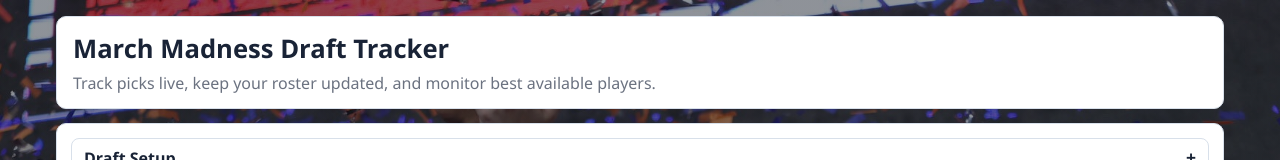
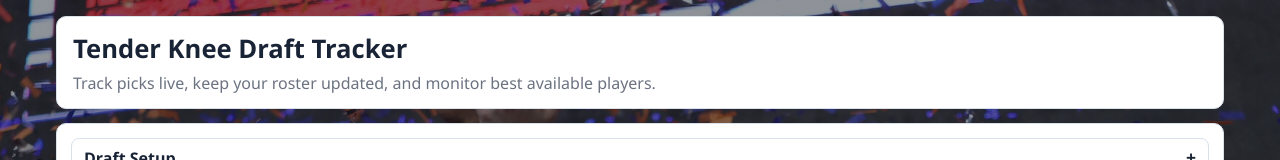
Before and after one commit to runstitch23-dev/drafttracker, a website: page index.html in a window 1280 px wide. Shown: the top 160 px of the page. Drawn offline with Linux system fonts and the light colour scheme.

Commit message:
Update app title to Tender Knee Draft Tracker

```diff
--- a/index.html
+++ b/index.html
@@ -3,13 +3,13 @@
 <head>
   <meta charset="utf-8">
   <meta name="viewport" content="width=device-width, initial-scale=1">
-  <title>March Madness Draft Tracker</title>
+  <title>Tender Knee Draft Tracker</title>
   <link rel="stylesheet" href="style.css">
 </head>
 <body>
   <main id="appRoot" class="app">
     <header class="app-header">
-      <h1>March Madness Draft Tracker</h1>
+      <h1>Tender Knee Draft Tracker</h1>
       <p>Track picks live, keep your roster updated, and monitor best available players.</p>
     </header>
 
```
